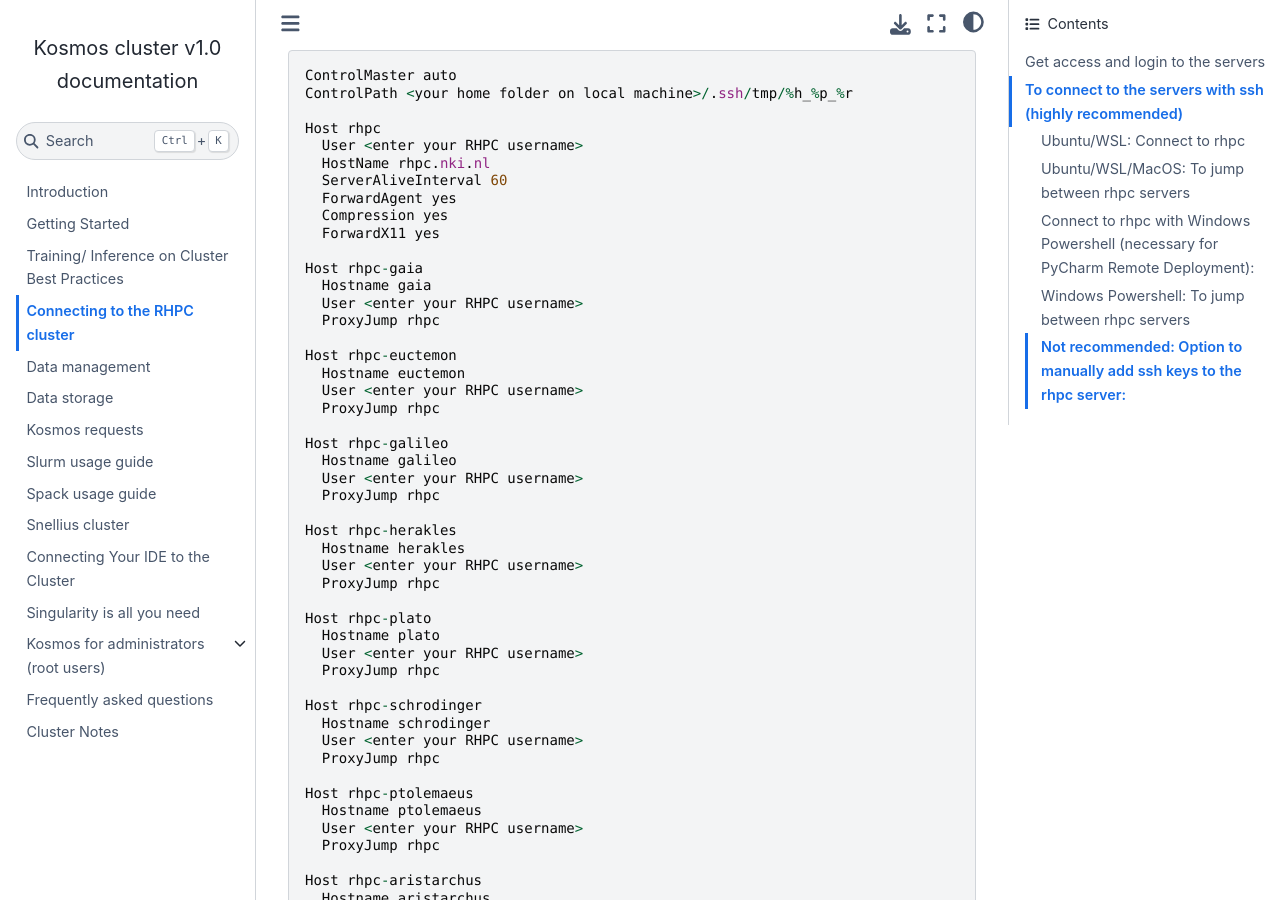
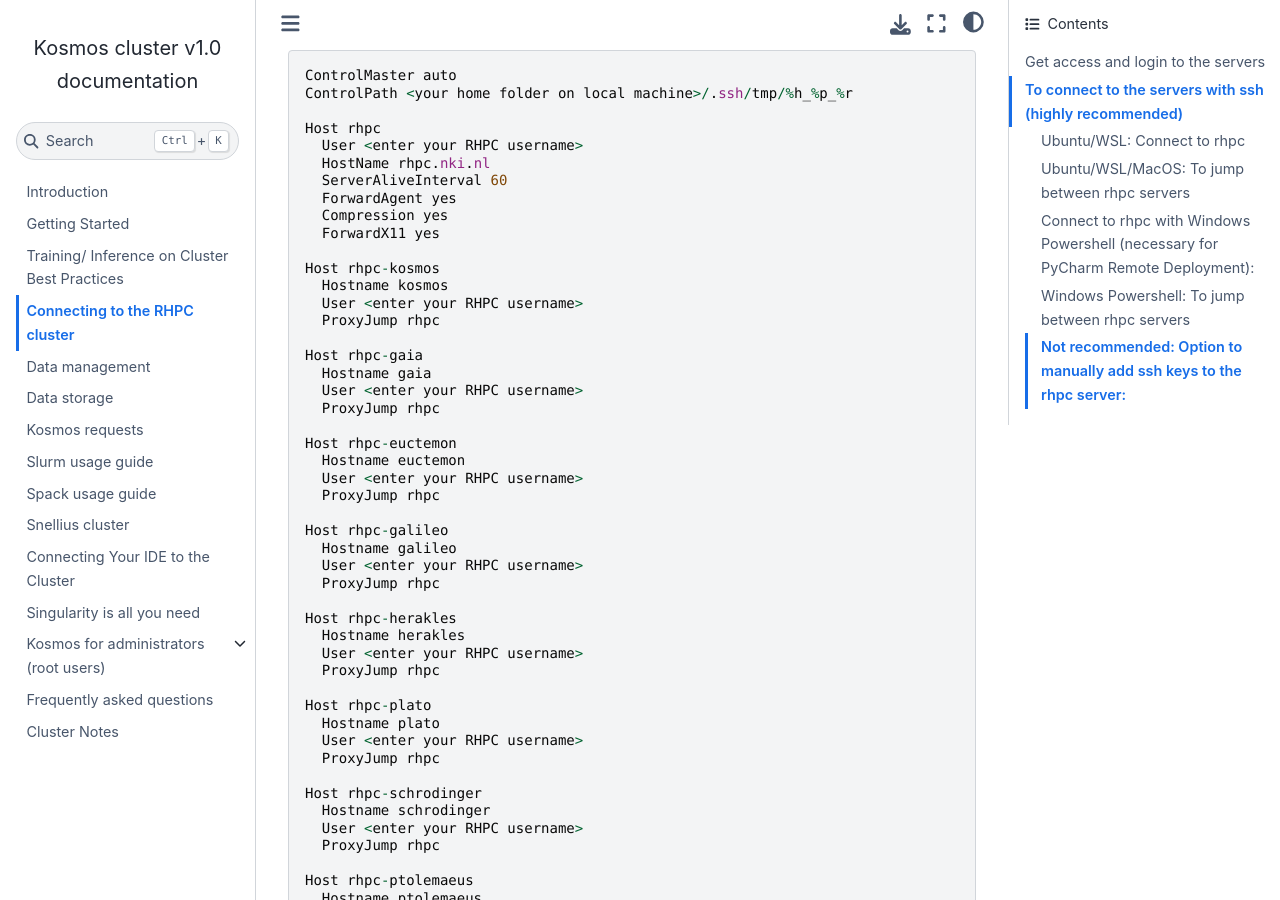
Before and after one commit to NKI-AI/kosmos-documentation, a Sphinx documentation site: the page built from docs/connecting.rst, in a window 1280 px wide and 900 px high, scrolled down 1774 px. Built offline with Sphinx 7.4.7 and the Sphinx Book theme 1.1.4, drawn with Linux system fonts in a browser that asks for light colours; some of the changed text lies outside the part shown.

Commit message:
Add kosmos to config

```diff
--- a/docs/connecting.rst
+++ b/docs/connecting.rst
@@ -71,6 +71,11 @@ Ubuntu/WSL/MacOS: To jump between rhpc servers
      ForwardAgent yes
      Compression yes
      ForwardX11 yes
+
+   Host rhpc-kosmos
+     Hostname kosmos
+     User <enter your RHPC username>
+     ProxyJump rhpc
 
    Host rhpc-gaia
      Hostname gaia
@@ -222,6 +227,11 @@ Windows Powershell: To jump between rhpc servers
         Compression yes
         ForwardX11 yes
 
+      Host rhpc-kosmos
+        User <username>
+        HostName kosmos
+        ProxyCommand ssh -W %h:%p rhpc
+
       Host rhpc-aristarchus
         User <username>
         HostName aristarchus
```
